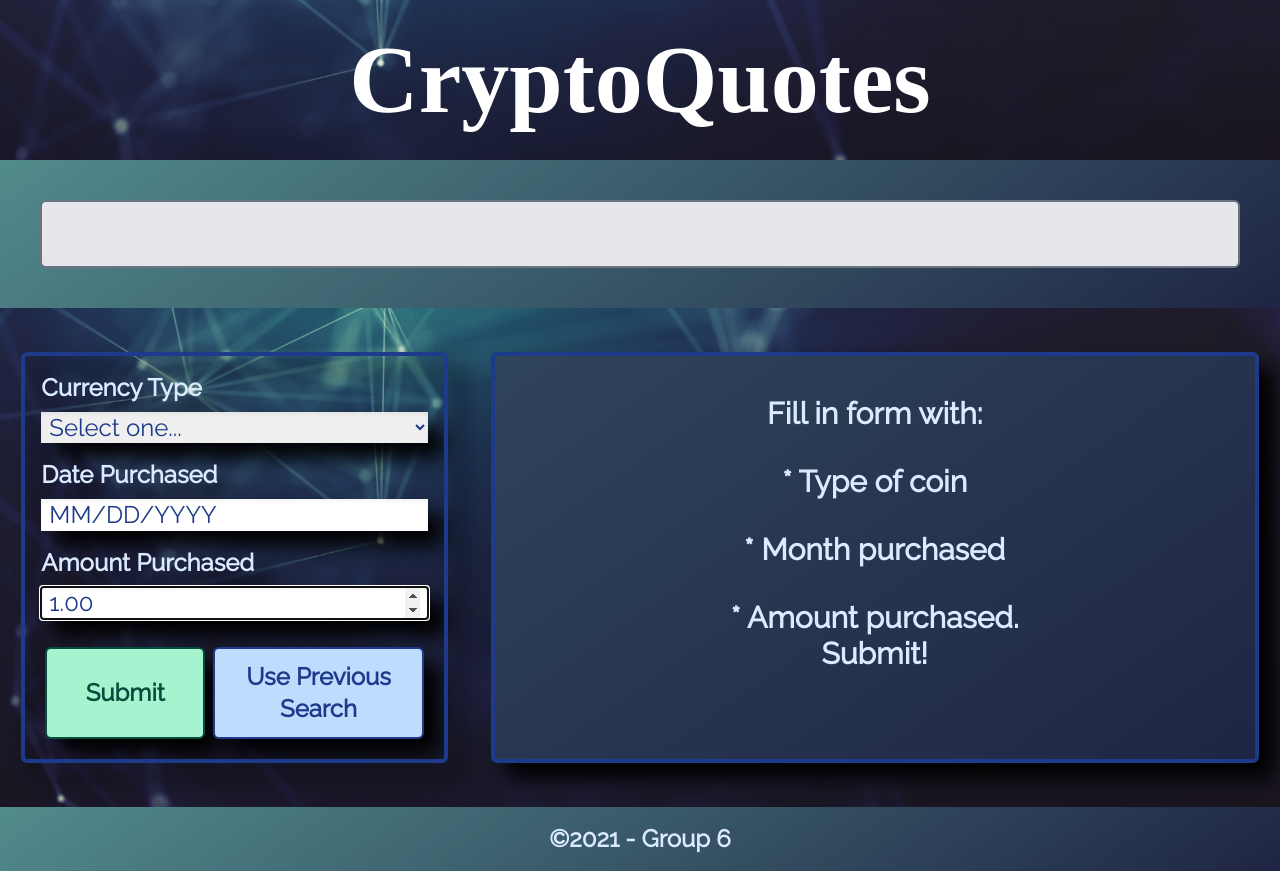
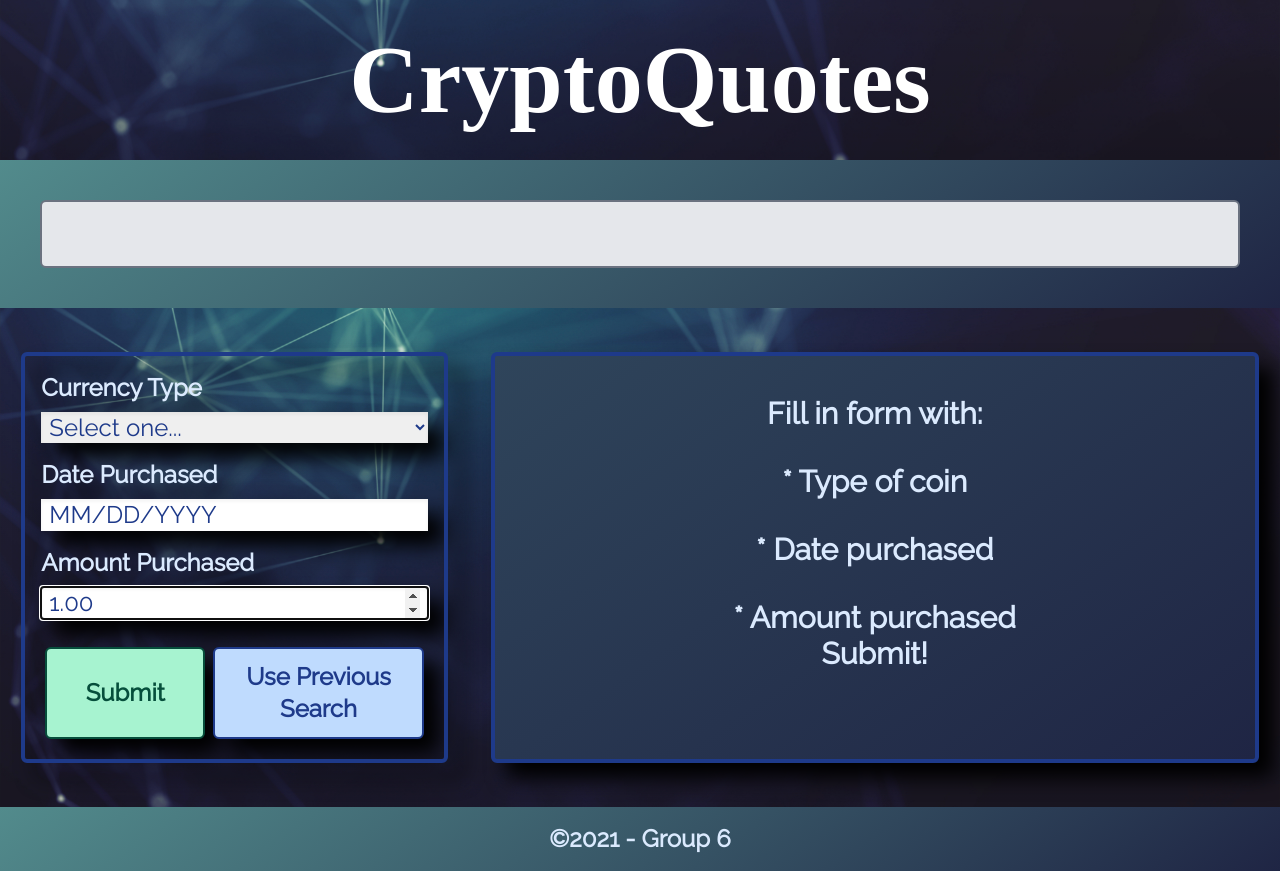
Before and after one commit to KrisSmith7/cryptoquotes, a plain HTML site: page index.html in a window 1280 px wide. Drawn offline with nearby package versions, Linux system fonts and the light colour scheme; a web font is replaced by a local one.

Commit message:
changed month to date in placeholder

```diff
--- a/index.html
+++ b/index.html
@@ -51,8 +51,8 @@
             <div id=cryptodata class="gradient2 text-center drop-shadow text-3xl pt-10 m-4 w-full border-blue-900 rounded-md border-4 md:w-3/5">
                 <p id ="dateSpot" class="pb-8">Fill in form with:</p>
                 <p id="buySpot" class="pb-8">* Type of coin</p>
-                <p id="priceSpot" class="pb-8">* Month purchased</p>
-                <p id="difference" class="pb-8">* Amount purchased. <br>Submit!</br></p>
+                <p id="priceSpot" class="pb-8">* Date purchased</p>
+                <p id="difference" class="pb-8">* Amount purchased <br>Submit!</br></p>
             </div>
         </div>
     </section>
```
